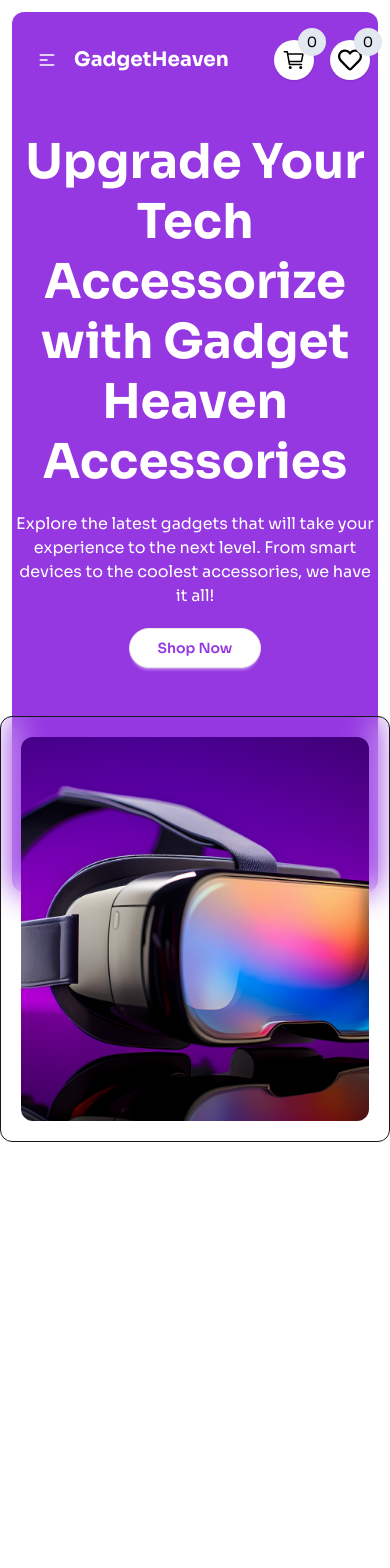
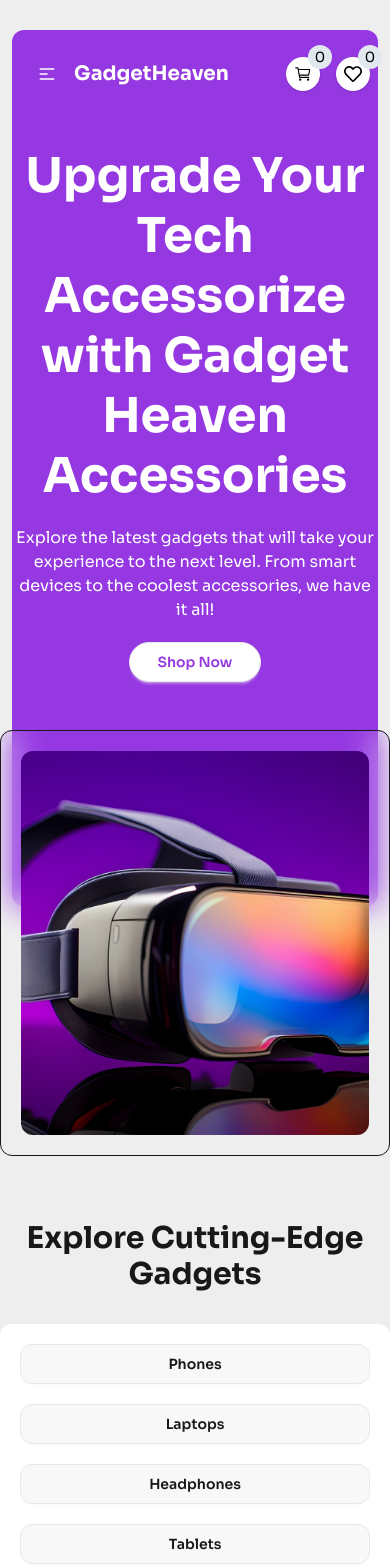
Before and after one commit to Sabbir1441/A8-Gadget-Heaven, a React (Vite) app: page / in a window 390 px wide. Shown: the top 1568 px of the page. Before the commit the page ends 1142 px from the top, so only its background shows below. Built offline with nearby package versions, Linux system fonts and the light colour scheme.

Commit message:
load data and show them in the card

```diff
--- /dev/null
+++ b/src/components/DisplayCategory.jsx
@@ -0,0 +1,10 @@
+import { NavLink } from 'react-router-dom';
+
+
+const DisplayCategory = ({category}) => {
+
+    return (
+        <button className='btn rounded-xl w-full'><NavLink >{category}</NavLink></button>
+    );
+};
+export default DisplayCategory;
--- /dev/null
+++ b/src/components/ErrorPage.jsx
@@ -0,0 +1,24 @@
+import { TiArrowBackOutline } from "react-icons/ti";
+import { IoHomeOutline } from "react-icons/io5";
+import { Link } from "react-router-dom";
+import { useNavigate } from "react-router-dom";
+const ErrorPage = () => {
+    const navigate = useNavigate()
+  return (
+    <div className="flex flex-col justify-center items-center gap-5 min-h-screen">
+      <h1 className="text-7xl font-bold">Oops!...</h1>
+      <p className="text-4xl font-bold text-red-600">404</p>
+      <p className="text-lg">Page not found</p>
+      <div className="space-x-4">
+        <button onClick={()=>navigate(-1)} className="btn px-7 rounded-full bg-[#9538E2] text-white">
+        Go Back <TiArrowBackOutline className="text-2xl" />
+        </button>
+        <Link to={"/"}>
+        <button className="btn px-7 rounded-full text-[#9538E2] bg-white border-[#9538E2]">
+        Go Home <IoHomeOutline className="text-xl" />
+        </button></Link>
+      </div>
+    </div>
+  );
+};
+export default ErrorPage;
--- a/src/components/Navbar.jsx
+++ b/src/components/Navbar.jsx
@@ -12,7 +12,7 @@
     </>
 
     return (
-        <div className="mx-3 mt-3 md:mt-4 lg:mt-7 md:mx-4 lg:mx-7 rounded-t-xl bg-[#9538E2] pt-4">
+        <div className="mx-3 pt-3 lg:px-6 md:mx-4 lg:mx-7 rounded-t-xl bg-[#9538E2]">
             <div className="navbar text-white container mx-auto">
                 <div className="navbar-start">
                     <div className="dropdown">
@@ -47,8 +47,8 @@
                     </ul>
                 </div>
                 <div className="navbar-end gap-4">
-                    <Link className="text-2xl p-2 rounded-full shadow text-black bg-white relative" to={"/cart"}><IoCartOutline /><span className="absolute flex justify-center items-center w-7 h-7 rounded-full -top-3 -right-3 text-sm bg-slate-200">0</span></Link>
-                    <Link className="text-2xl p-2 rounded-full shadow text-black bg-white relative" to={"/wishlist"}><FaRegHeart /><span className="absolute flex justify-center items-center w-7 h-7 rounded-full -top-3 -right-3 text-sm bg-slate-200">0</span></Link>
+                    <Link className="text-lg p-2 rounded-full shadow text-black bg-white relative" to={"/cart"}><IoCartOutline /><span className="absolute flex justify-center items-center w-6 h-6 rounded-full -top-3 -right-3 text-sm bg-slate-200">0</span></Link>
+                    <Link className="text-lg p-2 rounded-full shadow text-black bg-white relative" to={"/wishlist"}><FaRegHeart /><span className="absolute flex justify-center items-center w-6 h-6 rounded-full -top-3 -right-3 text-sm bg-slate-200">0</span></Link>
                 </div>
             </div>
         </div>
--- /dev/null
+++ b/src/components/Product.jsx
@@ -0,0 +1,26 @@
+import PropTypes from "prop-types";
+const Product = ({ product }) => {
+    const {product_title, product_image, category, price, description, Specification, availability, rating, warranty_period} = product;
+  return (
+    <div className="card bg-slate-200 shadow-xl">
+      <figure className="px-5 pt-5">
+        <img
+          src={product_image}
+          alt={product_title}
+          className="rounded-xl"
+        />
+      </figure>
+      <div className="p-5 space-y-3">
+        <h2 className="card-title">{product_title}</h2>
+        <p>Price : {price} $</p>
+        <div className="card-actions">
+          <button className="btn btn-sm rounded-full border-[#9538E2] text-[#9538E2] btn-outline">View Details</button>
+        </div>
+      </div>
+    </div>
+  );
+};
+Product.propTypes = {
+  product: PropTypes.object,
+};
+export default Product;
--- /dev/null
+++ b/src/components/Products.jsx
@@ -0,0 +1,35 @@
+/* eslint-disable no-unused-vars */
+import { useContext } from "react";
+import { CategoryContext, DataContext } from "../utilities/context";
+import DisplayCategory from "./DisplayCategory";
+import Product from "./Product";
+
+
+const Products = () => {
+
+    const products = useContext(DataContext);
+    const categories = useContext(CategoryContext);
+    const categoriesArr = categories.categories;
+
+    return (
+        <div className="container mx-auto">
+            <h3 className="text-center font-bold text-3xl">
+                Explore Cutting-Edge Gadgets
+            </h3>
+            <div className="my-8 grid grid-cols-1 md:grid-cols-4 lg:grid-cols-5 gap-5">
+                <div>
+                    <div className="bg-white p-5 rounded-xl flex flex-col gap-5">
+                        {categoriesArr &&
+                            categoriesArr.map((category, idx) => <DisplayCategory key={idx} category={category}></DisplayCategory>)}
+                    </div>
+                </div>
+                <div className="md:col-span-3 lg:col-span-4 grid grid-cols-1 md:grid-cols-3 gap-5">
+                    {
+                        products.map(product => <Product key={product.product_id} product={product}></Product>)
+                    }
+                </div>
+            </div>
+        </div>
+    );
+};
+export default Products;
--- a/src/index.css
+++ b/src/index.css
@@ -5,10 +5,11 @@
 
 body {
   font-family: "Sora", serif;
+  background: #eeeeee;
+  padding-top: 30px;
 }
 
-li a.active {
-  background-color: none;
+li .active {
+  background-color: transparent !important;
   text-decoration: underline;
-  color: #9538E2;
 }
--- a/src/layouts/Root.jsx
+++ b/src/layouts/Root.jsx
@@ -1,12 +1,32 @@
 import Navbar from "../components/Navbar";
-import Home from "../pages/Home";
+import { Outlet } from "react-router-dom";
+import { useEffect, useState } from "react";
+import { CategoryContext, DataContext } from "../utilities/context";
+
 
 
 const Root = () => {
+    const [data, setData] = useState([]);
+    const [categories, setCategories] = useState({});
+    useEffect(() => {
+        fetch("deviceData.json")
+            .then((res) => res.json())
+            .then((data) => setData(data));
+    }, []);
+    useEffect(() => {
+        fetch("categories.json")
+            .then((res) => res.json())
+            .then((categories) => setCategories(categories));
+    }, []);
     return (
         <div>
-            <Navbar></Navbar>
-            <Home></Home>
+
+            <CategoryContext.Provider value={categories}>
+                <DataContext.Provider value={data}>
+                    <Navbar></Navbar>
+                    <Outlet></Outlet>
+                </DataContext.Provider>
+            </CategoryContext.Provider>
         </div>
     );
 };
--- a/src/main.jsx
+++ b/src/main.jsx
@@ -6,10 +6,29 @@
   createBrowserRouter,
   RouterProvider,
 } from "react-router-dom";
+import ErrorPage from './components/ErrorPage';
+import Home from './pages/Home';
+
+
 const router = createBrowserRouter([
   {
     path: "/",
     element: <Root></Root>,
+    errorElement: <ErrorPage></ErrorPage>,
+    children: [
+      {
+        path: "/",
+        element: <Home></Home>,
+      },
+      {
+        path: "/statistics",
+        element: <Home></Home>
+      },
+      {
+        path: "/dashboard",
+        element: <Home></Home>
+      },
+    ]
   },
 ]);
 createRoot(document.getElementById('root')).render(
--- a/src/pages/Home.jsx
+++ b/src/pages/Home.jsx
@@ -1,10 +1,18 @@
 import Banner from '../components/Banner';
+import { createContext } from 'react';
+import Products from '../components/Products';
 
 
 const Home = () => {
+
+
     return (
         <div>
             <Banner></Banner>
+
+            <div className='mt-16'>
+                <Products></Products>
+            </div>
         </div>
     );
 };
--- /dev/null
+++ b/src/utilities/context.js
@@ -0,0 +1,3 @@
+import { createContext } from "react";
+export const DataContext = createContext([]);
+export const CategoryContext = createContext({});
```
